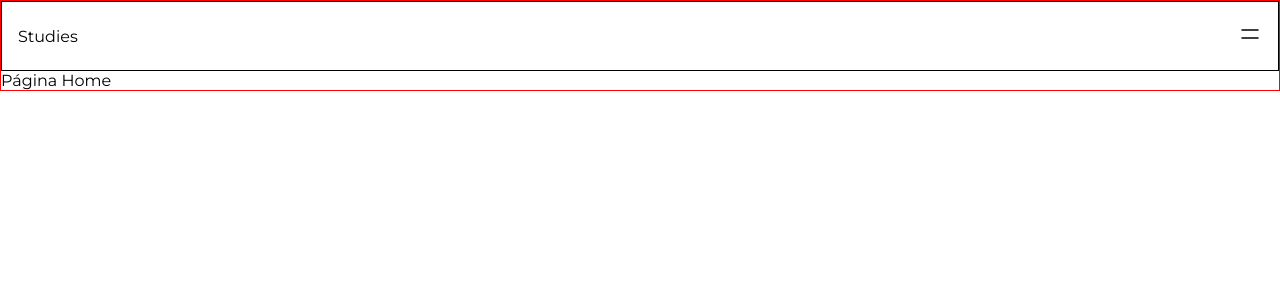
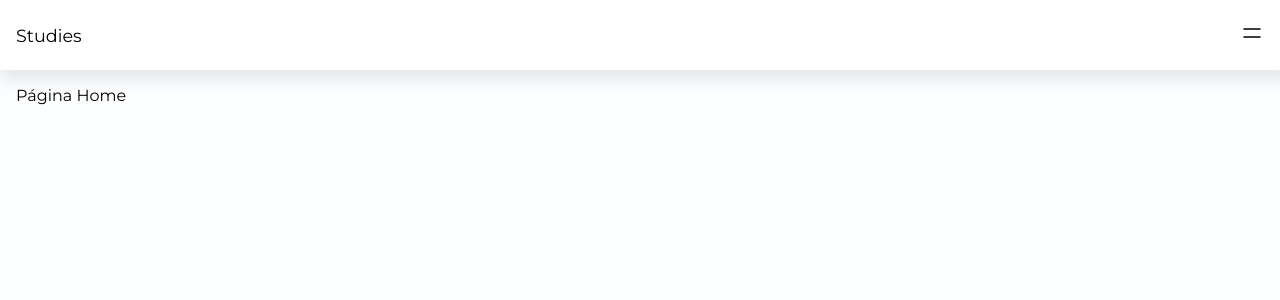
Before and after one commit to alalan55/studies, a Vue app: page / in a window 1280 px wide. Shown: the top 300 px of the page. Built offline with nearby package versions, Linux system fonts and the light colour scheme.

Commit message:
Insere posicionamento

```diff
--- a/src/App.vue
+++ b/src/App.vue
@@ -7,15 +7,21 @@ import NavBar from "@/components/molecules/NavBar.vue";
 <template>
   <div class="wrapper">
     <NavBar />
-
-    <div class="wrapepr__content">
+    <div class="wrapper__content">
       <RouterView />
     </div>
   </div>
 </template>
 
 <style lang="scss" scoped>
+@import "@/assets/scss/utilities";
 .wrapper {
-  border: 1px solid red;
+  &__content {
+    position: relative;
+    margin-top: $navHeight;
+    padding: $s1;
+    background: $blue-5;
+    min-height: calc(100vh - $navHeight);
+  }
 }
 </style>
--- a/src/components/molecules/NavBar.vue
+++ b/src/components/molecules/NavBar.vue
@@ -1,14 +1,12 @@
 <template>
   <nav class="nav">
     <div class="nav__logo">
-        <span>
-            Studies
-        </span>
+      <span> Studies </span>
     </div>
     <div class="nav__icon">
-        <figure>
-            <img src="/img/menu.svg" alt="Menu">
-        </figure>
+      <figure>
+        <img src="/img/menu.svg" alt="Menu" />
+      </figure>
     </div>
   </nav>
 </template>
@@ -24,13 +22,25 @@ export default {
 <style lang="scss" scoped>
 @import "@/assets/scss/utilities";
 
-nav {
-  border: 1px solid;
+.nav {
+  position: fixed;
+  top: 0;
   width: 100%;
+  z-index: 999;
   height: $navHeight;
   display: flex;
   align-items: center;
   padding: 0 $s1;
   justify-content: space-between;
+  -webkit-box-shadow: 5px 5px 15px 5px rgba(0, 0, 0, 0.09);
+  box-shadow: 5px 5px 15px 5px rgba(0, 0, 0, 0.09);
+  background: white;
+
+  &__logo {
+    span {
+      font-weight: normal;
+      font-size: 1.1em;
+    }
+  }
 }
 </style>
```
Also changed, not shown: .eslintrc.cjs.
